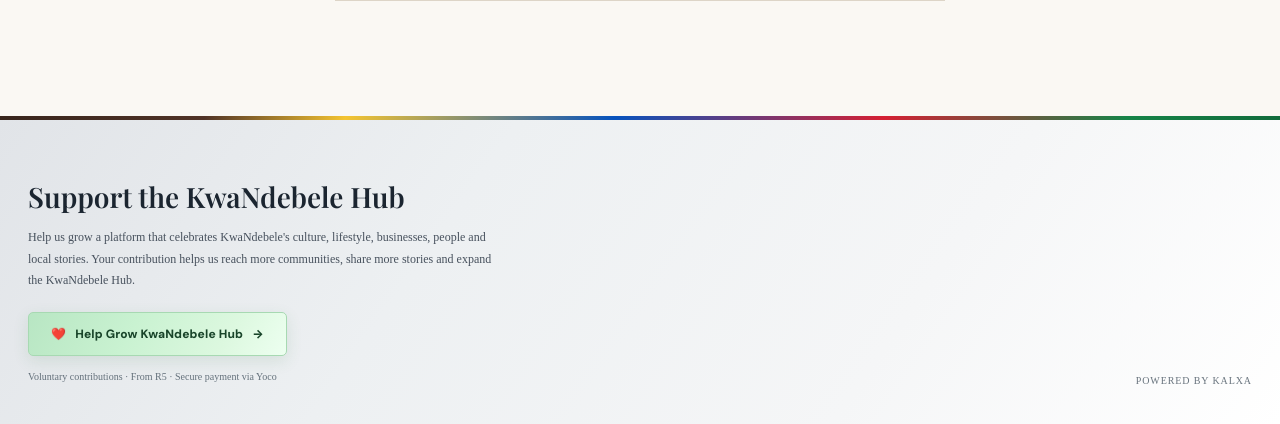
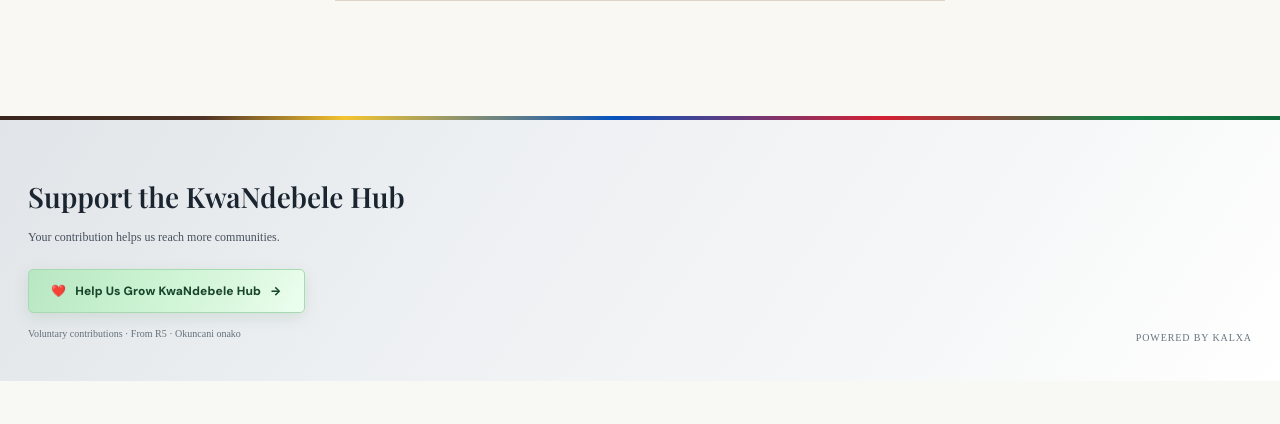
Before and after one commit to LasieHlongwane/kalxa-stories, a Flask app: page /support-kwandebele in a window 1280 px wide. Shown: the part 636-1060 px from the top of the page. After the commit the page ends 1017 px from the top, so only its background shows below. Run offline with Flask 3, Linux system fonts and the light colour scheme; some web fonts are replaced.

Commit message:
Revise footer text for clarity and conciseness
Removed redundant text and improved phrasing in the footer.

```diff
--- a/app/templates/base.html
+++ b/app/templates/base.html
@@ -2000,13 +2000,8 @@
 
             <p>
 
-                Help us grow a platform that celebrates
-                KwaNdebele's culture, lifestyle,
-                businesses, people and local stories.
-
                 Your contribution helps us reach more
-                communities, share more stories and
-                expand the KwaNdebele Hub.
+                communities.
 
             </p>
 
@@ -2025,7 +2020,7 @@
                 </span>
 
                 <span>
-                    Help Grow KwaNdebele Hub
+                    Help Us Grow KwaNdebele Hub
                 </span>
 
                 <span aria-hidden="true">
@@ -2039,7 +2034,7 @@
 
                 Voluntary contributions ·
                 From R5 ·
-                Secure payment via Yoco
+                Okuncani onako
 
             </p>
 
```
